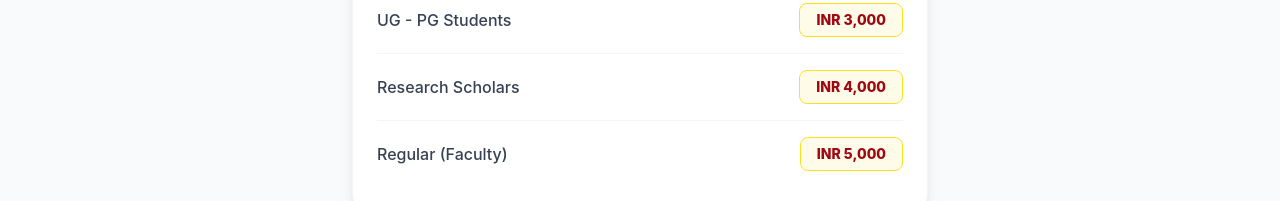
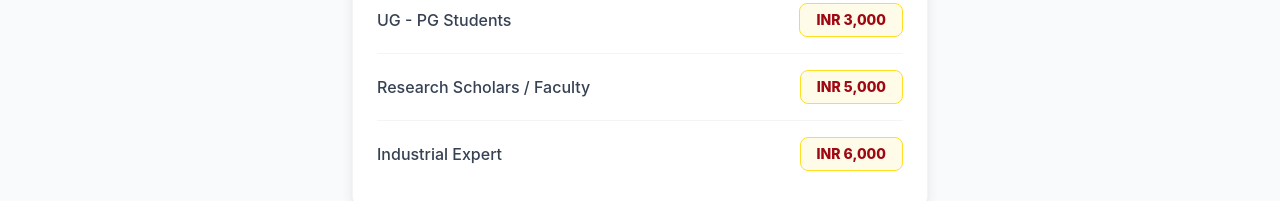
Before and after one commit to Shaikhanas2110/jgconference, a React (Vite) app: page /registration in a window 1280 px wide. Shown: the part 751-952 px from the top of the page. Built offline with nearby package versions, Linux system fonts and the light colour scheme; no server answers.

Commit message:
Submission date changed

```diff
--- a/src/pages/CallForPaper.jsx
+++ b/src/pages/CallForPaper.jsx
@@ -107,7 +107,7 @@ function CallForPaper() {
   ];
 
   const importantDates = [
-    ["Due date for submission", "30 September 2026"],
+    ["Due date for submission", "31 October 2026"],
     ["Notification of acceptance", "24 October 2026"],
     ["Registration deadline", "31 October 2026"],
     ["Camera-ready paper submission due", "6 November 2026"],
--- a/src/pages/Committees.jsx
+++ b/src/pages/Committees.jsx
@@ -22,6 +22,7 @@ function Committees() {
         "Dr. Soenil Soebedar, Chairman, SOEBIT Cybersecurity, Netherlands",
         "Prof. (Dr.) Pawan Whig, Dean Research, VIPS, New Delhi",
         "Dr. Farah Jemili, Associate Professor, University of Sousse, Tunisia",
+        "Dr. Ankit Oza, Department of Technical Sciences, Western Caspian University, Baku, Azerbaijan",
       ],
     },
     {
--- a/src/pages/Home.jsx
+++ b/src/pages/Home.jsx
@@ -420,7 +420,7 @@ function Home() {
             ></div>
             <div className="grid grid-cols-2 sm:grid-cols-3 lg:grid-cols-6 gap-4 lg:gap-3">
               {[
-                ["30 September 2026", "Submission Deadline"],
+                ["31 October 2026", "Submission Deadline"],
                 ["24 October 2026", "Acceptance Notification"],
                 ["31 October 2026", "Registration Deadline"],
                 ["6 November 2026", "Camera Submission"],
--- a/src/pages/ImportantDates.jsx
+++ b/src/pages/ImportantDates.jsx
@@ -6,7 +6,7 @@ function ImportantDates() {
   const dates = [
     {
       title: "Due Date For Submission",
-      date: "30 September 2026",
+      date: "31 October 2026",
       highlight: true,
     },
     {
--- a/src/pages/Registration.jsx
+++ b/src/pages/Registration.jsx
@@ -44,21 +44,21 @@ function Registration() {
       india: "₹ 3,000 /-",
     },
     {
-      category: "Research Scholars",
-      india: "₹ 4,000 /-",
+      category: "Research Scholars / Faculty",
+      india: "₹ 5,000 /-",
     },
     {
-      category: "Regular (Faculty)",
-      india: "₹ 5,000 /-",
+      category: "Industrial Expert",
+      india: "₹ 6,000 /-",
     },
   ];
 
   const indianFees = [
     { category: "UG - PG Students", fee: "INR 3,000" },
-    { category: "Research Scholars", fee: "INR 4,000" },
+    { category: "Research Scholars / Faculty", fee: "INR 5,000" },
     {
-      category: "Regular (Faculty)",
-      fee: "INR 5,000",
+      category: "Industrial Expert",
+      fee: "INR 6,000",
     },
   ];
 
```
Also changed, not shown: 1 other file (tests, documents, lock files or other folders).
